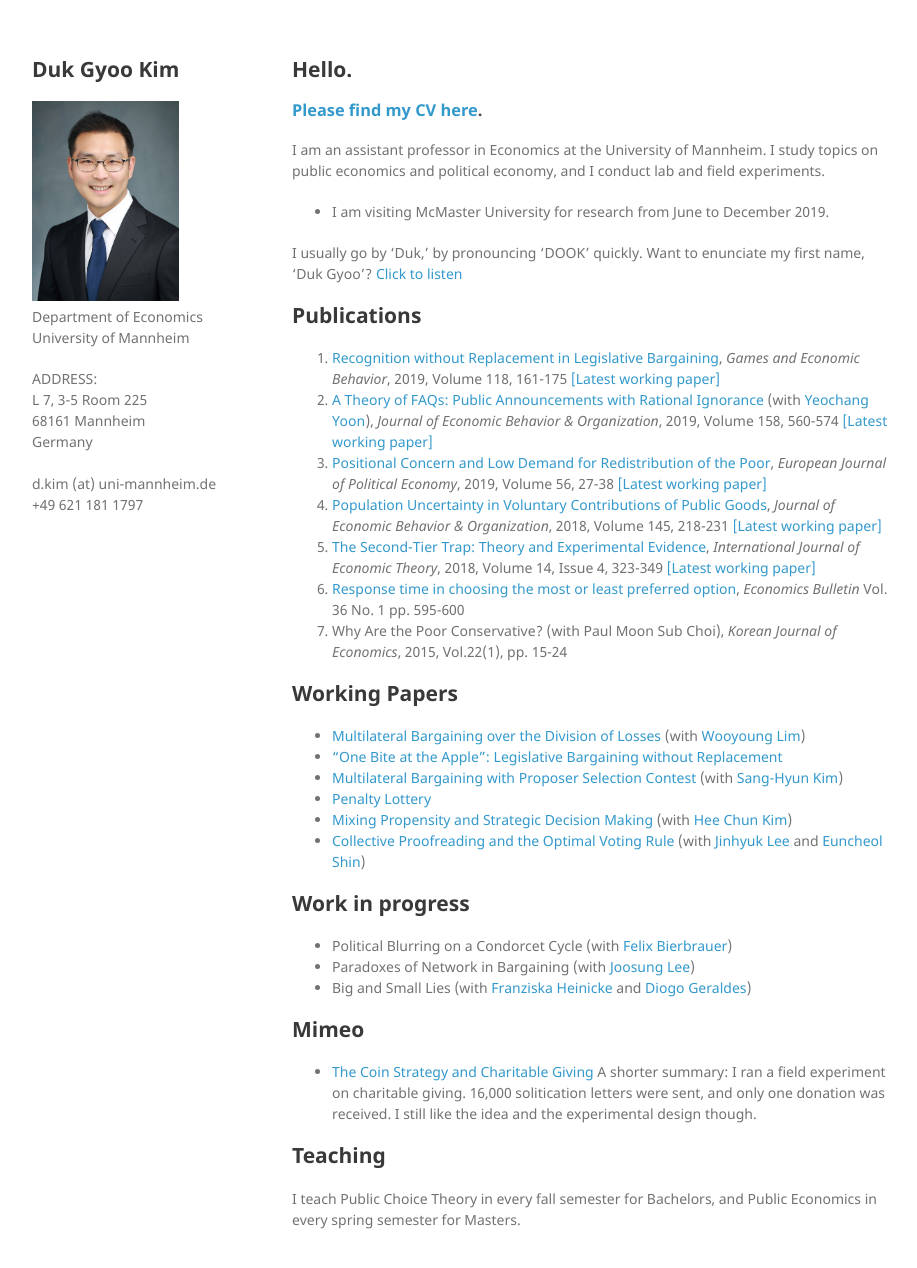
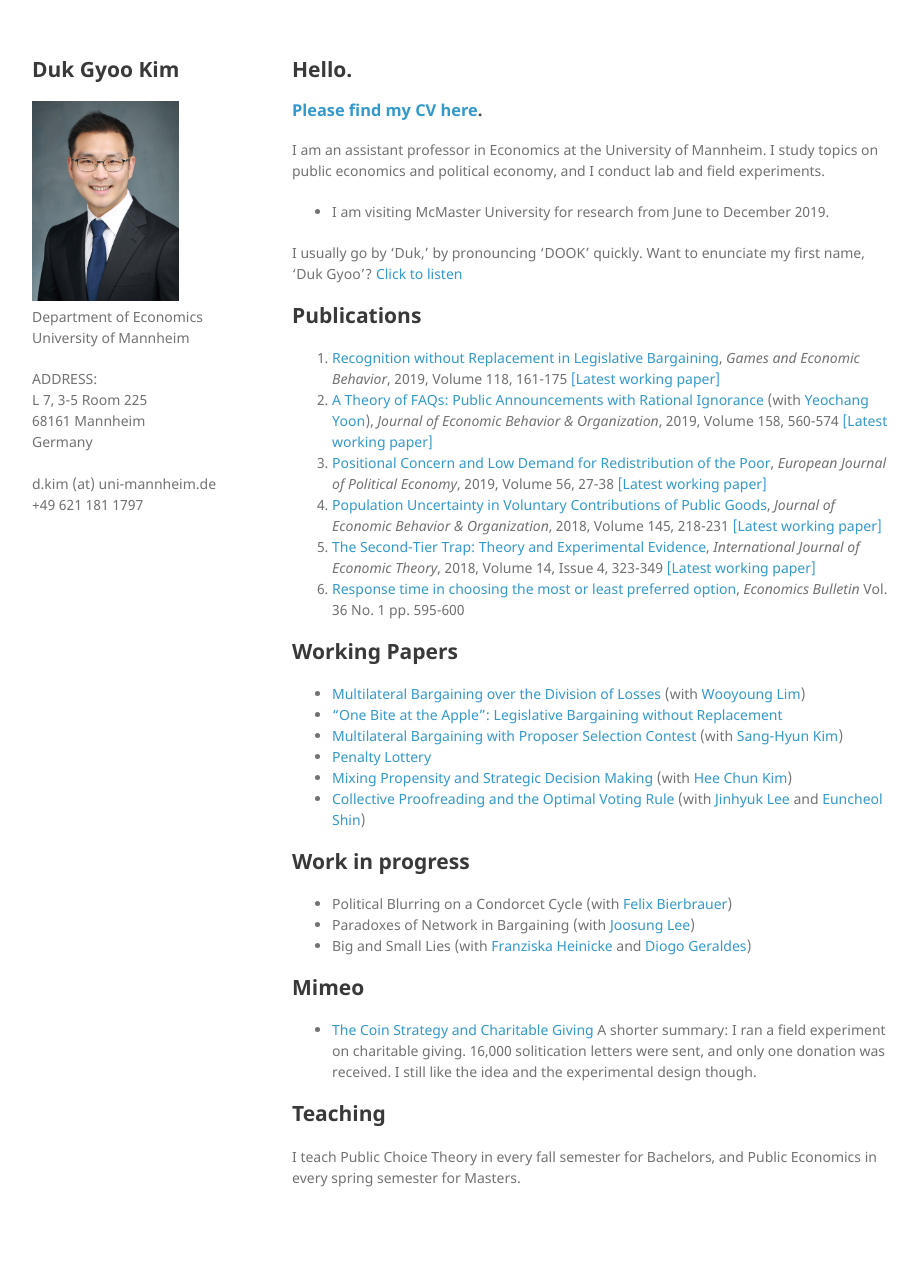
Before and after one commit to kimdukgyoo/kimdukgyoo.github.io, a Jekyll site: the page built from index.md, in a window 1280 px wide and 1300 px high. Shown: the top 1268 px of the window, without its empty margins (178-1095 px from the left). Built offline with Jekyll 4.4.1, drawn with Linux system fonts in a browser that asks for light colours; our own code applies the rules of GitHub Pages for plain Markdown files.

Commit message:
Update index.md

```diff
--- a/index.md
+++ b/index.md
@@ -17,7 +17,7 @@ I usually go by 'Duk,' by pronouncing 'DOOK' quickly. Want to enunciate my first
 3. <a href="https://doi.org/10.1016/j.jebo.2017.10.009" target="_blank"> Population Uncertainty in Voluntary Contributions of Public Goods</a>, _Journal of Economic Behavior & Organization_, 2018, Volume 145, 218-231 <a href="https://kimdukgyoo.github.io/PDFfiles/PopulationUncertaintyInVolutaryContributions-Elsevier.pdf" target="_blank">[Latest working paper]</a>
 4. <a href="https://onlinelibrary.wiley.com/doi/10.1111/ijet.12158" target="_blank">The Second-Tier Trap: Theory and Experimental Evidence</a>, _International Journal of Economic Theory_, 2018, Volume 14, Issue 4, 323-349 <a href="https://kimdukgyoo.github.io/PDFfiles/TheSecondTierTrap-TheoryandEvidence.pdf" target="_blank">[Latest working paper]</a>
 5. <a href="http://www.accessecon.com/Pubs/EB/2016/Volume36/EB-16-V36-I1-P59.pdf" target="_blank"> Response time in choosing the most or least preferred option</a>, _Economics Bulletin_ Vol. 36 No. 1 pp. 595-600
-6. Why Are the Poor Conservative? (with Paul Moon Sub Choi), _Korean Journal of Economics_, 2015, Vol.22(1), pp. 15-24
+<!--6. Why Are the Poor Conservative? (with Paul Moon Sub Choi), _Korean Journal of Economics_, 2015, Vol.22(1), pp. 15-24-->
 
 ## Working Papers
 * <a href="https://kimdukgyoo.github.io/PDFfiles/MBL.pdf" target="_blank">Multilateral Bargaining over the Division of Losses</a> (with <a href="http://wooyoung.people.ust.hk/" target="_blank">Wooyoung Lim</a>)
```
